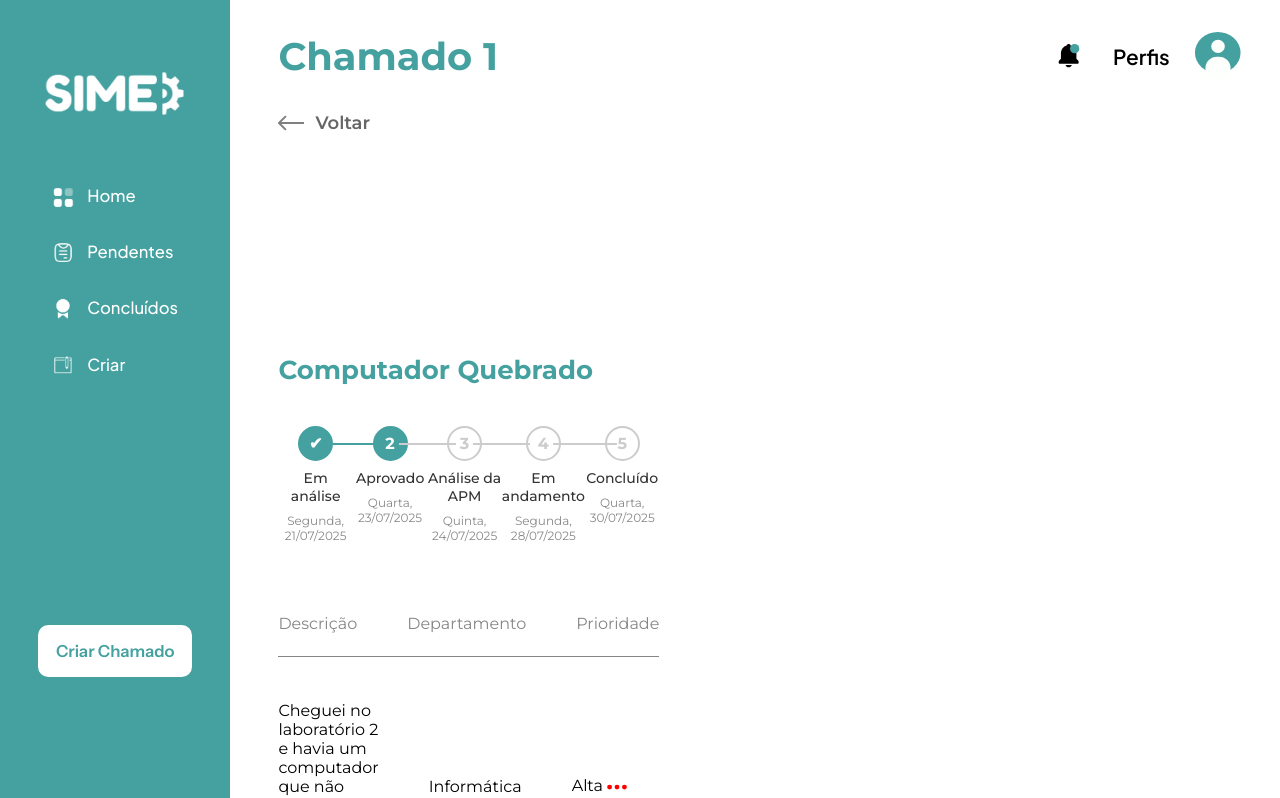
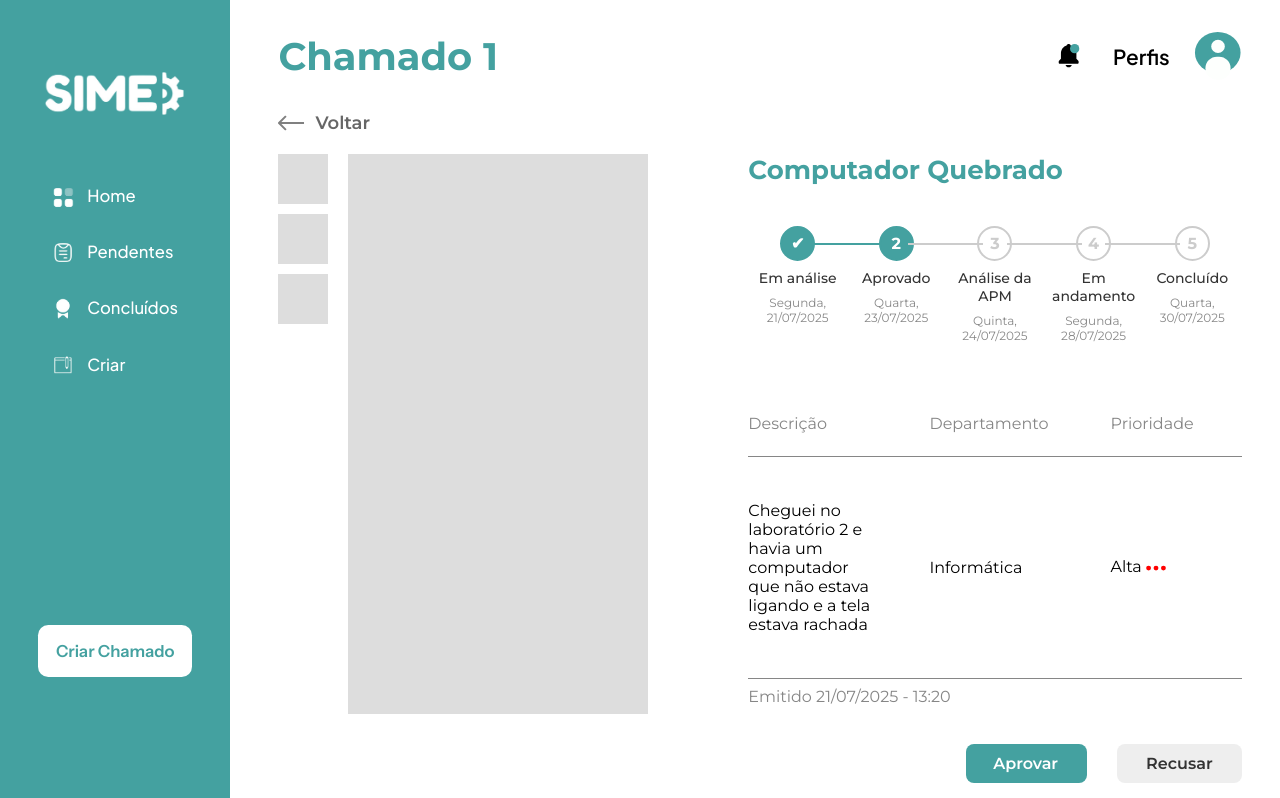
Before and after one commit to etec-SIME/SIME-web-dashboard, an Angular app in the folder SIME-web-dashboard/: page /chamado-detalhe in a window 1280 px wide. Shown: the top 798 px of the page. Built offline with nearby package versions, Linux system fonts and the light colour scheme.

Commit message:
Feat: sub-preview images

```diff
--- a/SIME-web-dashboard/src/app/pages/chamado-detalhe/chamado-detalhe.component.css
+++ b/SIME-web-dashboard/src/app/pages/chamado-detalhe/chamado-detalhe.component.css
@@ -18,20 +18,27 @@
   gap: 100px;
 }
 
-.preview-container {
-  width: auto;
-  height: auto;
+.content-preview {
+    width: auto;
+    height: auto;
+    display: grid;
+    grid-template-columns: auto 1fr;
+    gap: 20px;
+}
+
+.sub-previews {
+    display: flex;
+    flex-direction: column;
+    gap: 10px;
 }
 
 .sub-previews div {
-  width: 10px;
-  height: 10px;
+  width: 50px;
+  height: 50px;
   background: #ddd;
 }
 
 .preview {
-  width: auto;
-  height: auto;
   background: #ddd;
 }
 
--- a/SIME-web-dashboard/src/app/pages/chamado-detalhe/chamado-detalhe.component.html
+++ b/SIME-web-dashboard/src/app/pages/chamado-detalhe/chamado-detalhe.component.html
@@ -5,10 +5,14 @@
   <!-- Infos -->
   <div class="content">
 
-    <div class="sub-preview"></div>
-    <div class="sub-preview"></div>
-    <div class="sub-preview"></div>
-    <div class="preview"></div>
+    <div class="content-preview">
+        <div class="sub-previews">
+            <div></div>
+            <div></div>
+            <div></div>
+        </div>
+        <div class="preview"></div>
+    </div>
 
         <div class="details">
           <h2>{{ chamado.titulo }}</h2>
```
